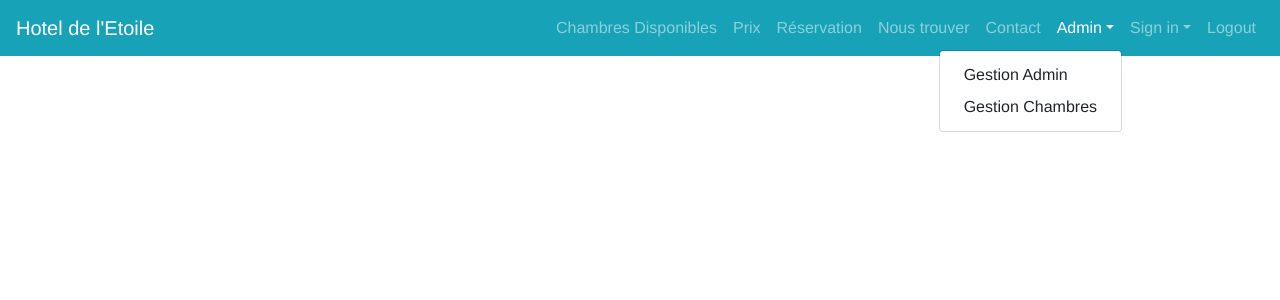
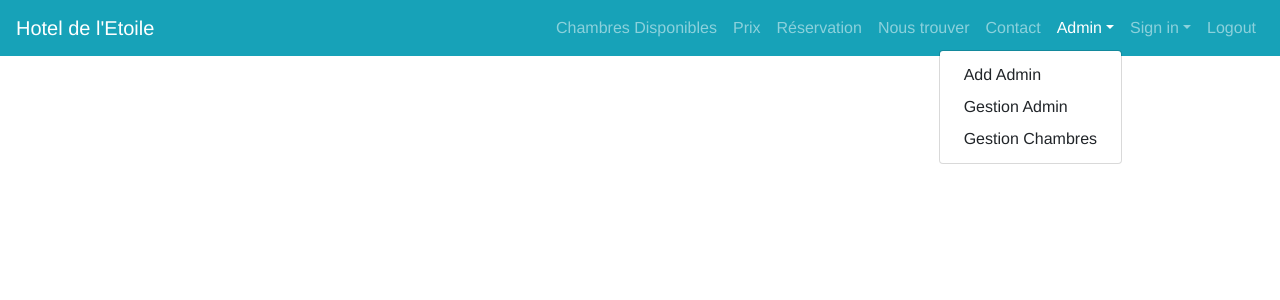
Before and after one commit to MendozaMiguel/Projet-Hotel-Vuejs-Nodejs, a Vue app in the folder client/: page / in a window 1280 px wide. Both pictures are taken after a click on the button "Admin". Shown: the top 300 px of the page. Built offline with nearby package versions, Linux system fonts and the light colour scheme; what vue-bootstrap-datetimepicker would draw is missing.

Commit message:
add link for add admin

```diff
--- a/client/src/App.vue
+++ b/client/src/App.vue
@@ -16,14 +16,21 @@
               <b-nav-item :to="{ name: 'Noustrouver'}">Nous trouver</b-nav-item>
               <b-nav-item :to="{ name: 'Contact'}">Contact</b-nav-item>
               <b-nav-item-dropdown text="Admin" right>
-                <b-dropdown-item href="#">Gestion Admin</b-dropdown-item>
+                <b-dropdown-item :to="{name : 'DashboardAdminAdd'}">Add Admin</b-dropdown-item>
+                <b-dropdown-item :to="{name : 'DashboardAdmin'}">Gestion Admin</b-dropdown-item>
                 <b-dropdown-item href="#">Gestion Chambres</b-dropdown-item>
               </b-nav-item-dropdown>
               <!-- Form for login -->
               <b-nav-item-dropdown text="Sign in" right>
                 <b-dropdown-form v-on:submit="login">
                   <b-form-group label="Identifiant" label-for="ddown-form-email">
-                    <b-form-input type="text" name="email" size="sm" placeholder="email@example.com" id="ddown-form-email"></b-form-input>
+                    <b-form-input
+                      type="text"
+                      name="email"
+                      size="sm"
+                      placeholder="email@example.com"
+                      id="ddown-form-email"
+                    ></b-form-input>
                   </b-form-group>
 
                   <b-form-group label="Password" label-for="ddown-form-passwd">
@@ -46,13 +53,6 @@
           </b-collapse>
         </b-navbar>
       </div>
-
-      <!-- <router-link :to="{ name: 'Dashboard'}">Dashboard</router-link>
-      <router-link :to="{ name: 'Login'}">Login</router-link>
-      <router-link :to="{ name: 'Contact'}">Contact</router-link>
-      <router-link :to="{ name: 'Chambres'}">Chambres</router-link>
-      <router-link :to="{ name:'Reservation'}">Reservation</router-link>
-      <a href="#" v-on:click="logout">Logout</a> -->
     </div>
     <router-view/>
   </div>
@@ -71,24 +71,24 @@ export default {
         router.push("/");
       });
     },
-    login:(e)=>{
-      e.preventDefault()
-      let prenomUtilisateur = e.target.elements.email.value
-      let motDePasseUtilisateur = e.target.elements.password.value
+    login: e => {
+      e.preventDefault();
+      let prenomUtilisateur = e.target.elements.email.value;
+      let motDePasseUtilisateur = e.target.elements.password.value;
       let login = () => {
         let data = {
-          prenom : prenomUtilisateur,
-          motdepasse : motDePasseUtilisateur
-        }
-        axios.post('/api/login', data)
-        .then((response) => {
-          console.log("logged in")
-          router.push("/dashboard")
-        })
-        .catch((errors) => {
-          console.log("Cannot log in")
-        })
-      }
+          prenom: prenomUtilisateur,
+          motdepasse: motDePasseUtilisateur
+        };
+        axios
+          .post("/api/login", data)
+          .then(response => {
+            router.push("/dashboardAdmin");
+          })
+          .catch(errors => {
+            router.push("/login");
+          });
+      };
       login();
     }
   }
```
